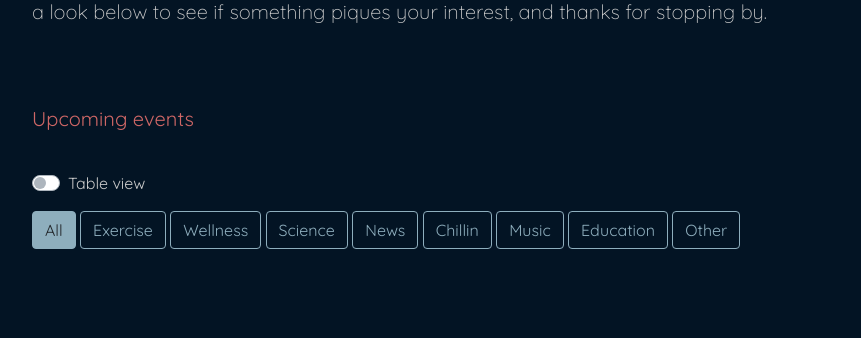
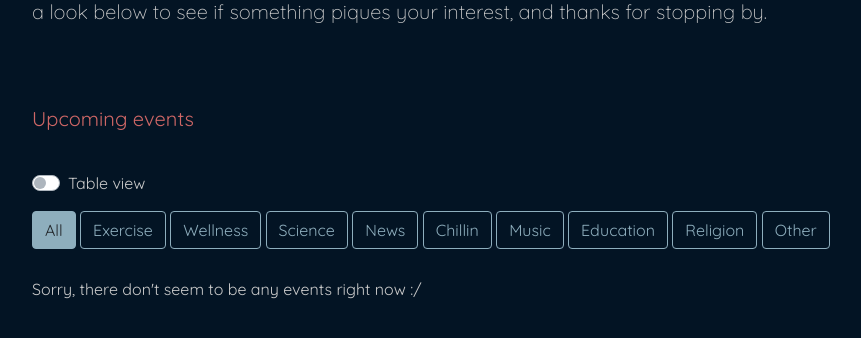
Before and after one commit to shp557/myevents, a Django app: page / in a window 1280 px wide. Shown: the part 183-521 px from the top of the page, without its empty margins (53-914 px from the left). Run offline with Django 3.2, Linux system fonts and the light colour scheme; data that the repository does not hold is empty; parts of the project's set-up code (start-up, migrations or seed data) failed here and were passed over; some libraries are stand-ins or nearby versions.

Commit message:
event page updates

```diff
--- a/events_project/settings.py
+++ b/events_project/settings.py
@@ -27,7 +27,7 @@ SECRET_KEY = 'pa^f(3k0p2%8@!r3@kqi^k_hp6_pd9*h7k6vfh#&m@y8a6zq7d'
 # SECURITY WARNING: don't run with debug turned on in production!
 DEBUG = True
 
-ALLOWED_HOSTS = ['zevents.herokuapp.com']
+ALLOWED_HOSTS = ['zevents.herokuapp.com', '127.0.0.1']
 
 
 # Application definition
--- a/myevents/choices.py
+++ b/myevents/choices.py
@@ -6,5 +6,6 @@ CAT_CHOICES = (
 	("chillin", "Chillin"),
 	("music", "Music"),
 	("education", "Education"),
+	("religion", "Religion"),
 	("other", "Other"),
 )
--- a/myevents/forms.py
+++ b/myevents/forms.py
@@ -15,7 +15,7 @@ class EventForm(forms.ModelForm):
 
 	#basics
     title = forms.CharField(max_length=128, label="Event title")
-    description = forms.CharField(widget=forms.Textarea(), required=False)
+    description = forms.CharField(widget=forms.Textarea())
     join = forms.URLField(max_length=200, required=False, label="Link to join event", initial="http://")
     category = forms.ChoiceField(choices=CAT_CHOICES)
 
@@ -66,6 +66,7 @@ class EventForm(forms.ModelForm):
             },
         ),
         label="Keywords",
+        required=False,
     )
 
     class Meta:
--- a/myevents/views.py
+++ b/myevents/views.py
@@ -128,4 +128,5 @@ def profile(request):
 @login_required
 def delete(request, event_id):
 	event = Event.objects.get(id=event_id)
+	event.delete()
 	return redirect(reverse('profile'))
--- a/templates/myevents/event.html
+++ b/templates/myevents/event.html
@@ -26,7 +26,7 @@
 
 				<p><strong>Description: </strong>{{ event.description }}</p>
 
-				<p><strong>Link to join: </strong>{{ event.join }}</p>
+				<p><strong>Link to join: </strong><a href="{{ event.join }}">{{ event.join }}</a></p>
 			</div>
 		</div>
 
--- a/templates/myevents/index.html
+++ b/templates/myevents/index.html
@@ -66,6 +66,9 @@
 	</div>
 
 	<div id="emptyResult" class="text-secondary">
+		{% if not events %}
+			Sorry, there don't seem to be any events right now :/
+		{% endif %}
 	</div>
 
 {% endblock %}
--- a/templates/myevents/table_view.html
+++ b/templates/myevents/table_view.html
@@ -97,6 +97,9 @@
 		</table>
 
 		<div id="emptyResult">
+			{% if not events %}
+				Sorry, there don't seem to be any events right now :/
+			{% endif %}
 		</div>
 
 	</div>
```
